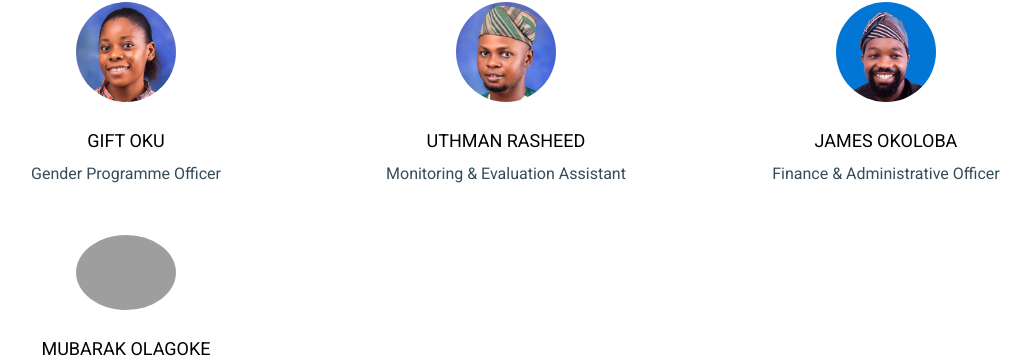
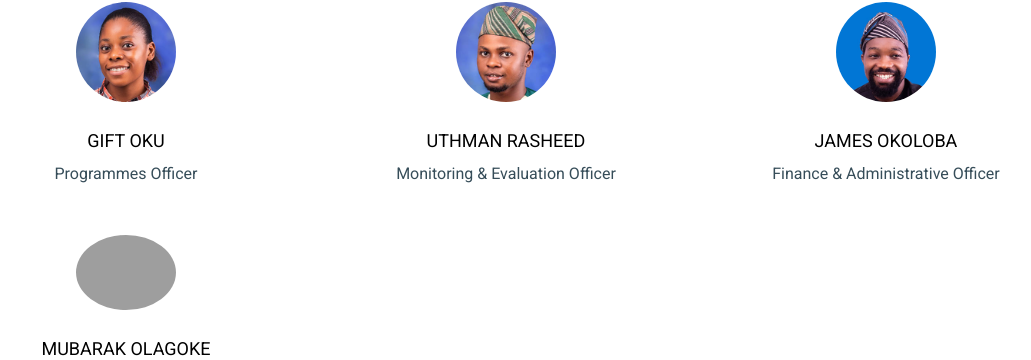
Before and after one commit to Ajirin01/i-aihd, a PHP site: page /about.php in a window 1280 px wide. Shown: the part 3650-4010 px from the top of the page, without its empty margins (134-1165 px from the left). Run offline with PHP 8.4, Linux system fonts and the light colour scheme; some web fonts are replaced; grey boxes are pictures that could not be loaded.

Commit message:
management team updated

```diff
--- a/partial_templates/site/about.php
+++ b/partial_templates/site/about.php
@@ -202,7 +202,7 @@
                         </a>
                         <div class="post-entry-1-contents">
                             <h2>Jude Onumabor</h2>
-                            <span>Executive Director</span>
+                            <span>Executive Director </span>
                         </div>
                     </div>
                 </div>
@@ -263,7 +263,7 @@
                         </a>
                         <div class="post-entry-1-contents">
                             <h2>Gift Oku</h2>
-                            <span>Gender Programme Officer</span>
+                            <span>Programmes Officer</span>
                         </div>
                     </div>
                 </div>
@@ -287,7 +287,7 @@
                         </a>
                         <div class="post-entry-1-contents">
                             <h2>Uthman Rasheed</h2>
-                            <span>Monitoring & Evaluation Assistant</span>
+                            <span>Monitoring & Evaluation Officer</span>
                         </div>
                     </div>
                 </div>
@@ -300,7 +300,7 @@
                         </a>
                         <div class="post-entry-1-contents">
                             <h2>James Okoloba</h2>
-                            <span>Finance & Administrative Officer</span>
+                            <span>Finance & Administrative Officer </span>
                         </div>
                     </div>
                 </div>
```
